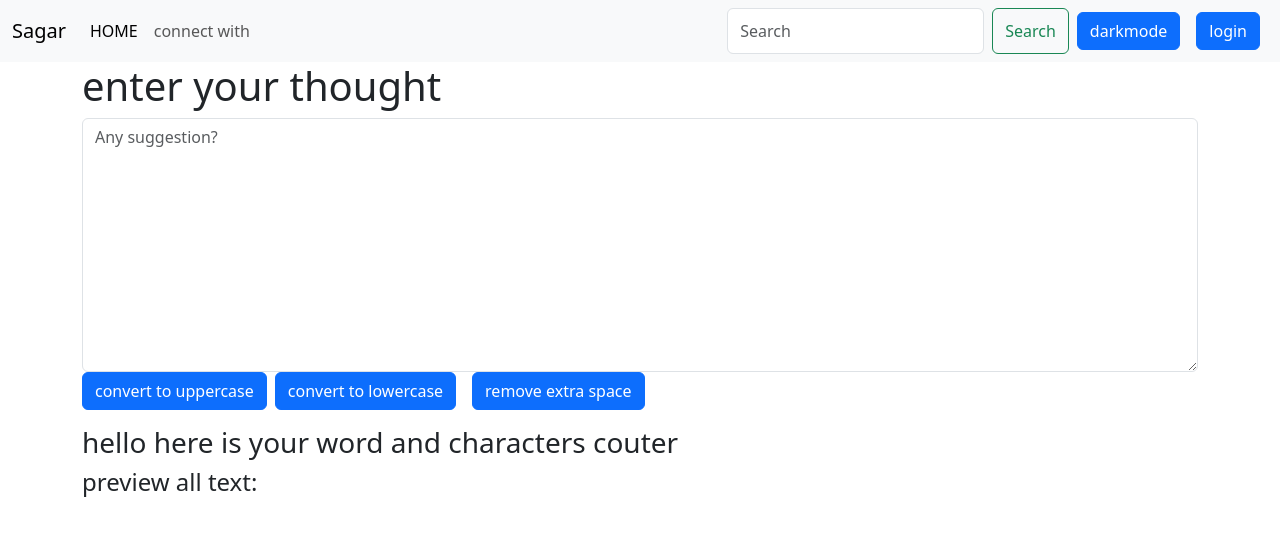
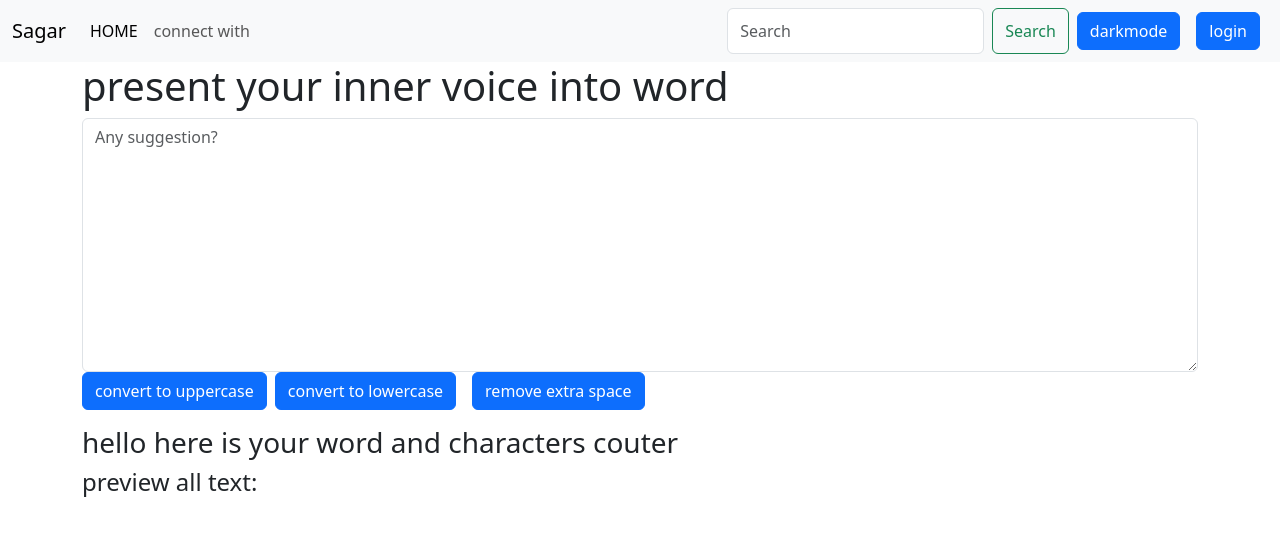
Before and after one commit to sagararghali/react1, a React (Create React App) app: page / in a window 1280 px wide. Shown: the top 536 px of the page. Built offline with nearby package versions, Linux system fonts and the light colour scheme.

Commit message:
newstart

```diff
--- a/src/App.js
+++ b/src/App.js
@@ -63,7 +63,7 @@ else{
     <>
         <Navbar title="Sagar" link="connect with" homepage="HOME" mood={mode}  click={click} hi={changecolor}/>
         <Alert sap={alert}/>
-        <Form hi={showalert} head="enter your thought" mood={mode} />
+        <Form hi={showalert} head="present your inner voice into word" mood={mode} />
  {/* <About/>  */}
     </>
   );
```
